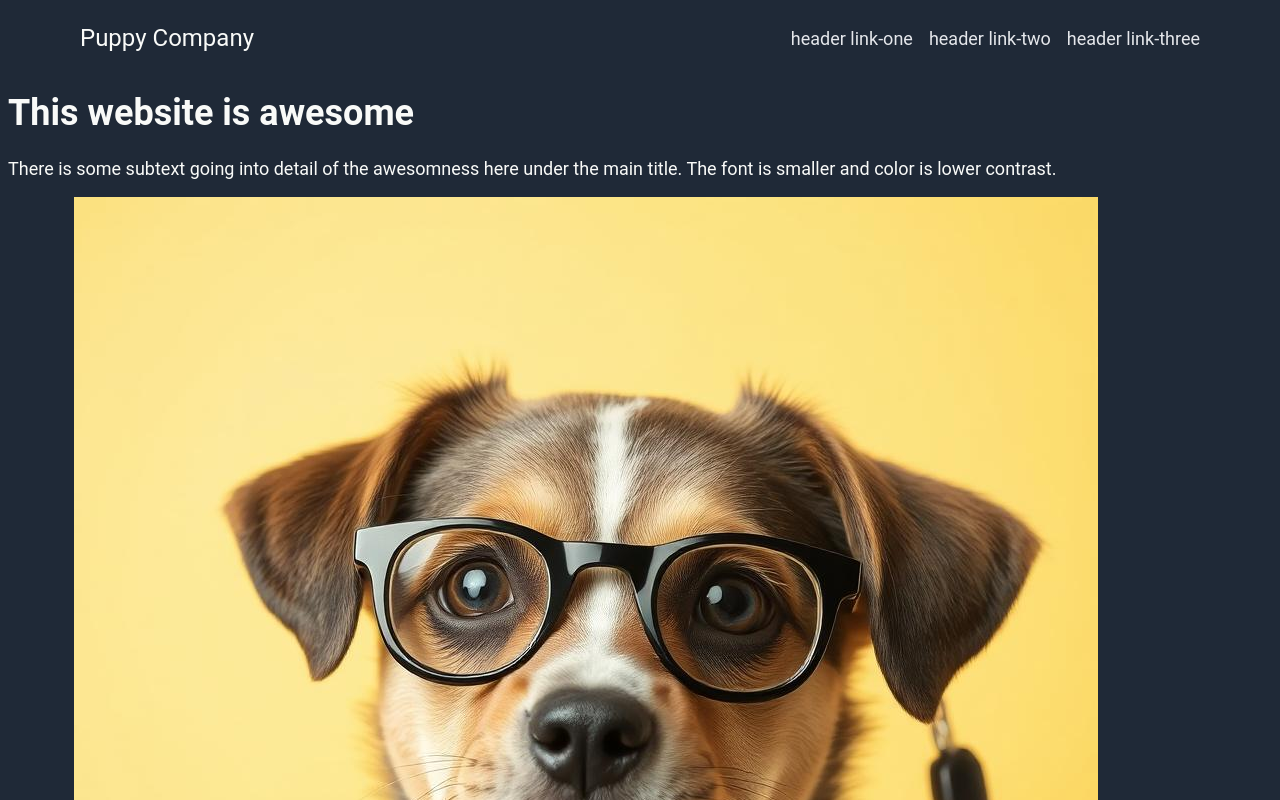
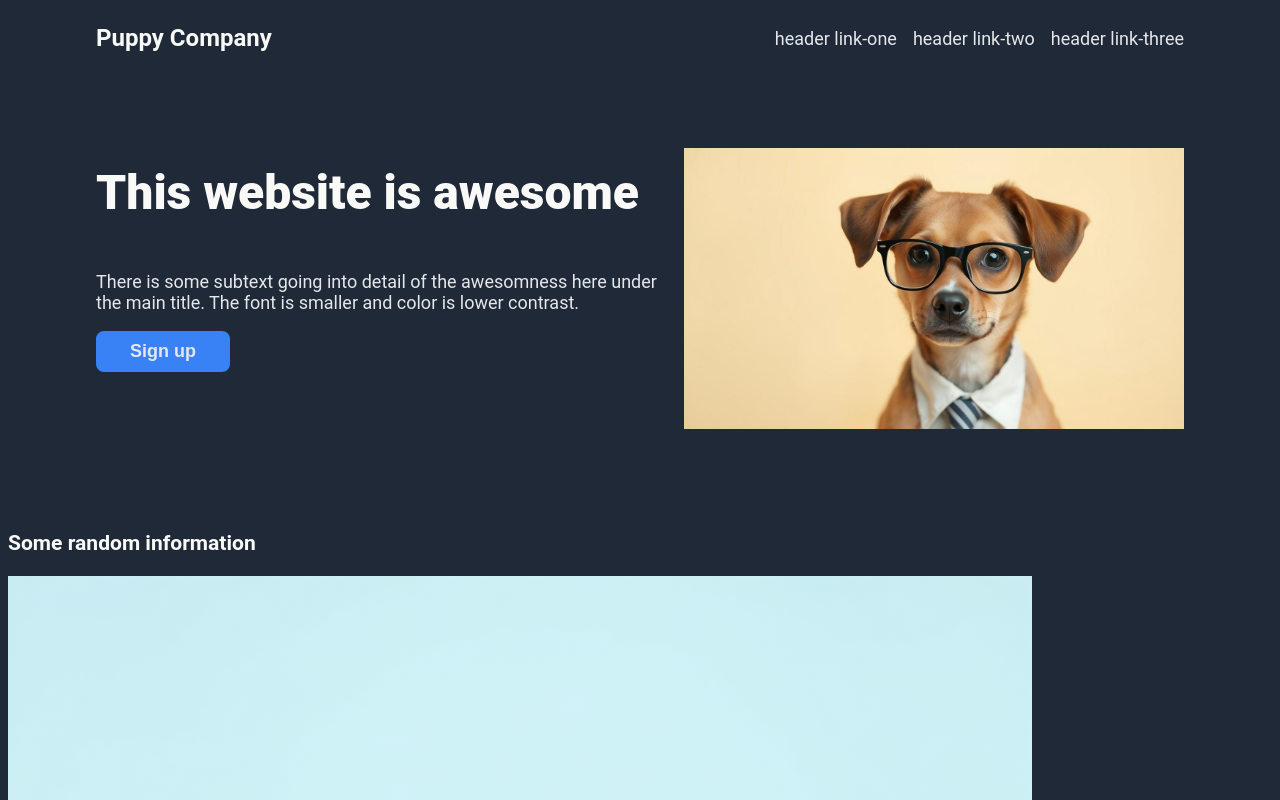
Before and after one commit to Strzebinczyk/odin-landing-page, a plain HTML site: page index.html in a window 1280 px wide. Shown: the top 800 px of the page. Drawn offline with Linux system fonts and the light colour scheme.

Commit message:
Add styling to hero section, fix image distortion

```diff
--- a/index.html
+++ b/index.html
@@ -17,10 +17,12 @@
             </ul>
         </div>
         <div class="hero">
-            <h1 id="hero-main">This website is awesome</h1>
-            <p id="hero-secondary">There is some subtext going into detail of the awesomness here under the main title. The font is smaller and color is lower contrast.</p>
-            <button>Sign up</button>
-            <img src="./images/hero.jpg" alt="A business puppy, very professional.">
+            <div class="left-side">
+                <h1 id="hero-main">This website is awesome</h1>
+                <p id="hero-secondary">There is some subtext going into detail of the awesomness here under the main title. The font is smaller and color is lower contrast.</p>
+                <button>Sign up</button>
+            </div>
+            <img id="hero-image" src="./images/hero-wide.jpg" alt="A business puppy, very professional.">
         </div>
         <div class="info">
             <h3>Some random information</h2>
--- a/style.css
+++ b/style.css
@@ -6,7 +6,7 @@ body {
 }
 
 .header {
-    padding: 16px 72px;
+    padding: 16px 88px;
     display: flex;
     justify-content: space-between;
     align-items: center;
@@ -16,7 +16,7 @@ body {
 .logo {
   flex: 0 0 auto;
   font-size: 24px;
-  max-width: fit-content;
+  font-weight: bold;
 }
 
 ul {
@@ -25,7 +25,46 @@ ul {
     gap: 16px;
     list-style: none;
  }
- a {
+a {
     text-decoration: none;
     color: #E5E7EB;
- }
+}
+
+.hero {
+    display:flex;
+    padding: 64px 88px;
+    justify-content: space-between;
+}
+ .left-side {
+    display: flex;
+    flex-direction: column;
+}
+
+#hero-image{
+    width: 500px;
+    height: auto;
+    padding: 16px 0 16px 16px ;
+}
+#hero-main {
+    font-size: 48px;
+    font-weight: 900;
+}
+
+#hero-secondary {
+    color: #E5E7EB;
+}
+
+img {
+    object-fit: contain;
+}
+
+button {
+    border-radius: 8px;
+    color: #E5E7EB;
+    background-color: #3882F6;
+    align-self: flex-start;
+    font-size: 18px;
+    border: 2px solid #3882F6;
+    padding: 8px 32px;
+    font-weight: bold;
+}
```
